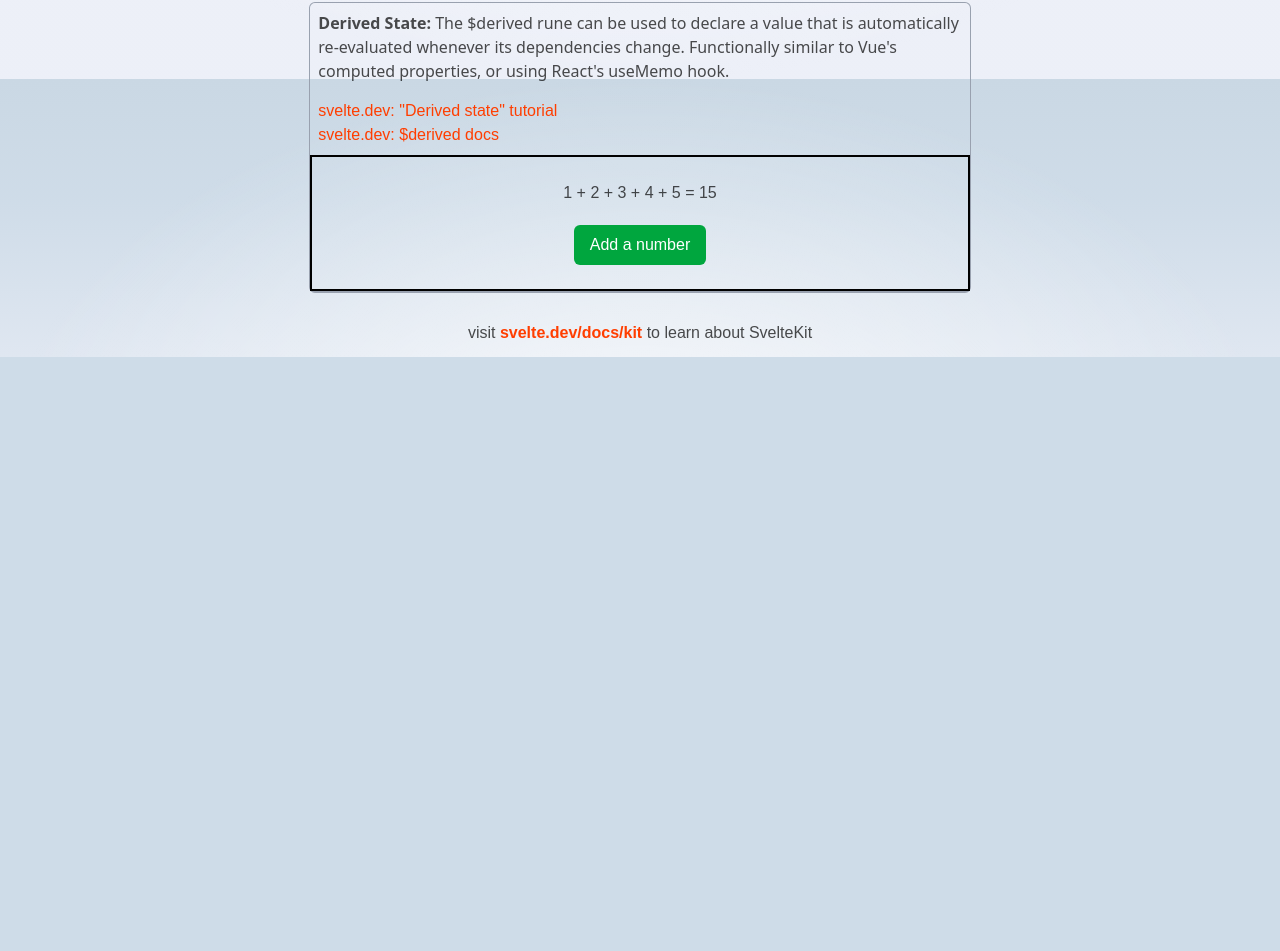
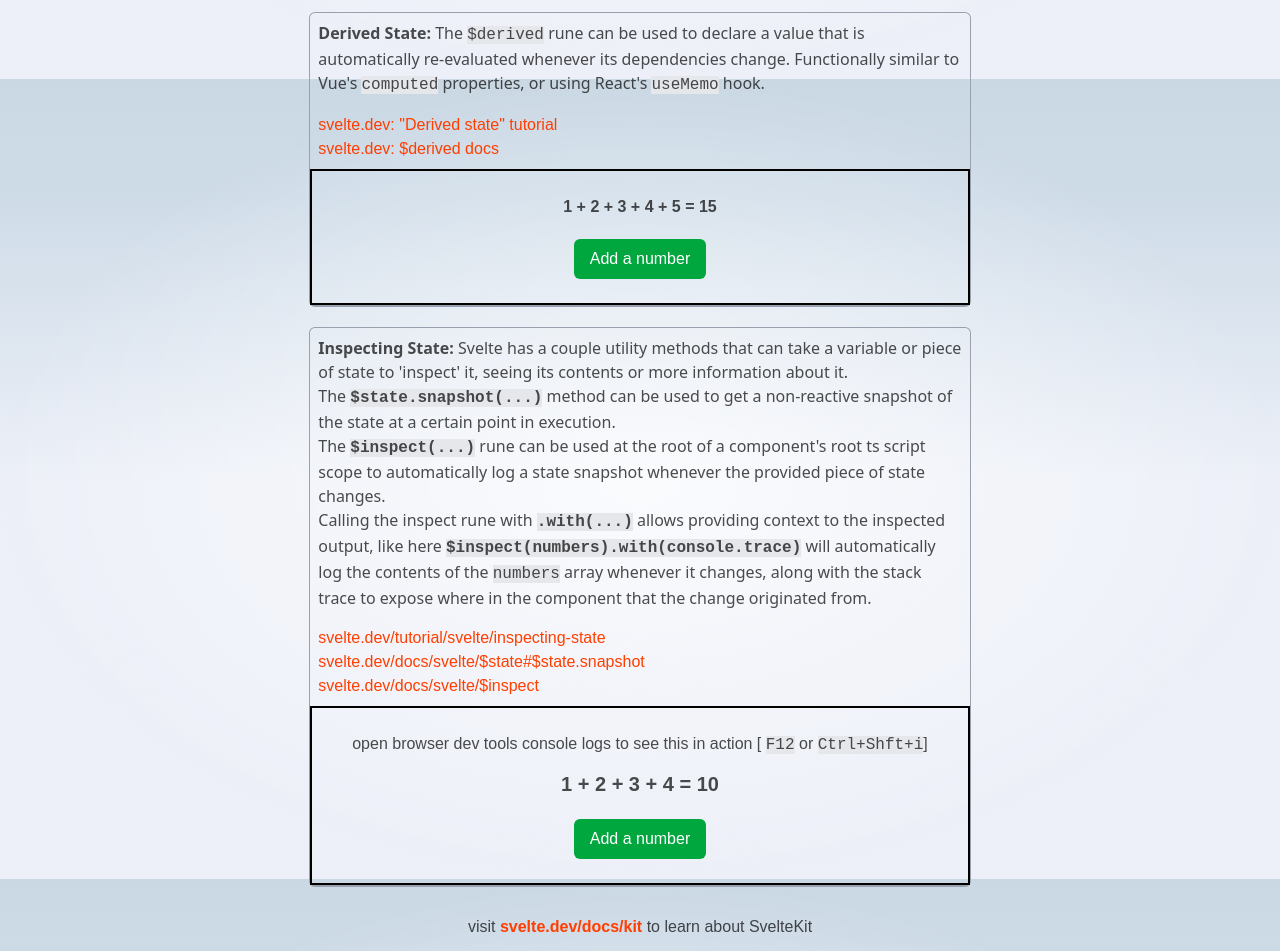
Before and after one commit to wforbes/svelte-learns, a SvelteKit app: page /first-tutorial in a window 1280 px wide. Shown: the part 1521-2472 px from the top of the page. Before the commit the page ends 1878 px from the top, so only its background shows below. Built offline with nearby package versions, Linux system fonts and the light colour scheme.

Commit message:
tutorial: add Inspecting State, add missing css
- https://svelte.dev/tutorial/svelte/inspecting-state
- add tailwind styles for some of the tutorial doc content and centralize the button styles in app.css

```diff
--- a/src/app.css
+++ b/src/app.css
@@ -120,3 +120,12 @@ button:focus:not(:focus-visible) {
 .ex-container {
 	@apply flex flex-col items-center justify-center w-full border-2 border-black p-6;
 }
+.term {
+	@apply font-mono bg-gray-200;
+}
+.code {
+	@apply font-mono font-bold bg-gray-200 ;
+}
+.green-clicker {
+	@apply rounded-md px-4 py-2 transition active:scale-95 text-white bg-green-600 hover:bg-green-700 mt-5;
+}
--- a/src/routes/first-tutorial/+page.svelte
+++ b/src/routes/first-tutorial/+page.svelte
@@ -8,6 +8,7 @@
 	import IntroState from './1-intro/5-IntroState.svelte';
 	import DeepState from './1-intro/6-DeepState.svelte';
 	import DerivedState from './1-intro/7-DerivedState.svelte'
+	import InspectingState from './1-intro/8-InspectingState.svelte'
 </script>
 
 <h1>Welcome</h1>
@@ -60,11 +61,14 @@
 <CardyBoxThing>
 	<p class="ex">
 		<span class="ex-title">Deep State:</span>
-		Svelte&apos;s state can react to mutations, this is called <span class="term">deep reactivity</span>.
-		If used with an array or simple object, we get a <span class="term">state proxy</span>.
-		This allows us to run code when properties are read or written, like <span class="code">arr.push(...)</span>.
+		Svelte&apos;s state can react to mutations, this is called
+		<span class="term">deep reactivity</span>. If used with an
+		array or simple object, we get a <span class="term">state proxy</span>.
+		This allows us to run code when properties are read or written,
+		like <span class="code">arr.push(...)</span>.
 		<br />
-		This allows modifying a property of an object and performing a granular update in the UI for anything using that property.
+		This allows modifying a property of an object and performing a
+		granular update in the UI for anything using that property.
 	</p>
 	<ul class="ex-list">
 		<li>
@@ -103,3 +107,45 @@
 		<DerivedState />
 	</div>
 </CardyBoxThing>
+
+<CardyBoxThing>
+	<p class="ex">
+		<span class="ex-title">Inspecting State:</span>
+		Svelte has a couple utility methods that can take a variable or piece of
+		state to 'inspect' it, seeing its contents or more information about it.
+		<br />
+		The <span class="code">$state.snapshot(...)</span> method can be used to
+		get a non-reactive snapshot of the state at a certain point in execution.
+		<br />
+		The <span class="code">$inspect(...)</span> rune can be used at the root
+		of a component&apos;s root ts script scope to automatically log a state
+		snapshot whenever the provided piece of state changes.
+		<br />
+		Calling the inspect rune with <span class="code">.with(...)</span> allows
+		providing context to the inspected output, like here
+		<span class="code">$inspect(numbers).with(console.trace)</span> will
+		automatically log the contents of the <span class="term">numbers</span>
+		array whenever it changes, along with the stack trace to expose where
+		in the component that the change originated from.
+	</p>
+	<ul class="ex-list">
+		<li>
+			<a href="https://svelte.dev/tutorial/svelte/inspecting-state" target="_blank">
+				svelte.dev/tutorial/svelte/inspecting-state
+			</a>
+		</li>
+		<li>
+			<a href="https://svelte.dev/docs/svelte/$state#$state.snapshot" target="_blank">
+				svelte.dev/docs/svelte/$state#$state.snapshot
+			</a>
+		</li>
+		<li>
+			<a href="https://svelte.dev/docs/svelte/$inspect" target="_blank">
+				svelte.dev/docs/svelte/$inspect
+			</a>
+		</li>
+	</ul>
+	<div class="ex-container">
+		<InspectingState />
+	</div>
+</CardyBoxThing>
--- a/src/routes/first-tutorial/1-intro/6-DeepState.svelte
+++ b/src/routes/first-tutorial/1-intro/6-DeepState.svelte
@@ -5,11 +5,10 @@
 	}
 </script>
 
-<p class="text-center max-w-md">Numbers: {numbers.join(' + ')} = ...</p>
+<p class="font-bold!">Numbers: {numbers.join(' + ')} = ...</p>
 <button
 	onclick={addNumber}
-	class="rounded-md px-4 py-2 transition active:scale-95 text-white bg-green-600
-	hover:bg-green-700 mt-5"
+	class="green-clicker"
 >
 	Add Number
 </button>
--- a/src/routes/first-tutorial/1-intro/7-DerivedState.svelte
+++ b/src/routes/first-tutorial/1-intro/7-DerivedState.svelte
@@ -6,11 +6,11 @@
 	}
 </script>
 
-<p>{numbers.join(' + ')} = {total}</p>
+<p class="font-bold!">{numbers.join(' + ')} = {total}</p>
 
 <button
 	onclick={addNumber}
-	class="rounded-md px-4 py-2 transition active:scale-95 text-white bg-green-600 hover:bg-green-700 mt-5"
+	class="green-clicker"
 >
 	Add a number
 </button>
--- /dev/null
+++ b/src/routes/first-tutorial/1-intro/8-InspectingState.svelte
@@ -0,0 +1,32 @@
+<script lang="ts">
+	let numbers = $state([1, 2, 3, 4])
+	let total = $derived(numbers.reduce((t, n) => t + n, 0))
+
+	function addNumber() {
+		numbers.push(numbers.length + 1)
+
+		// non-reactive state snapshot
+		console.log($state.snapshot(numbers))
+	}
+
+	// automatically logs a state snapshot whenever it changes
+	//	- this auto stripped out of prod build
+	//$inspect(numbers);
+
+	// customize how the info is displayed using .with
+	//	- like passing it the console.trace to see change origin
+	$inspect(numbers).with(console.trace)
+</script>
+<p class="mb-3">
+	open browser dev tools console logs to see
+	this in action &lbrack; <span class="term">F12</span>
+	or <span class="term">Ctrl+Shft+i</span>&rbrack;
+</p>
+<p class="text-xl font-bold!">{numbers.join(' + ')} = {total}</p>
+
+<button
+	onclick={addNumber}
+	class="green-clicker"
+>
+	Add a number
+</button>
```
